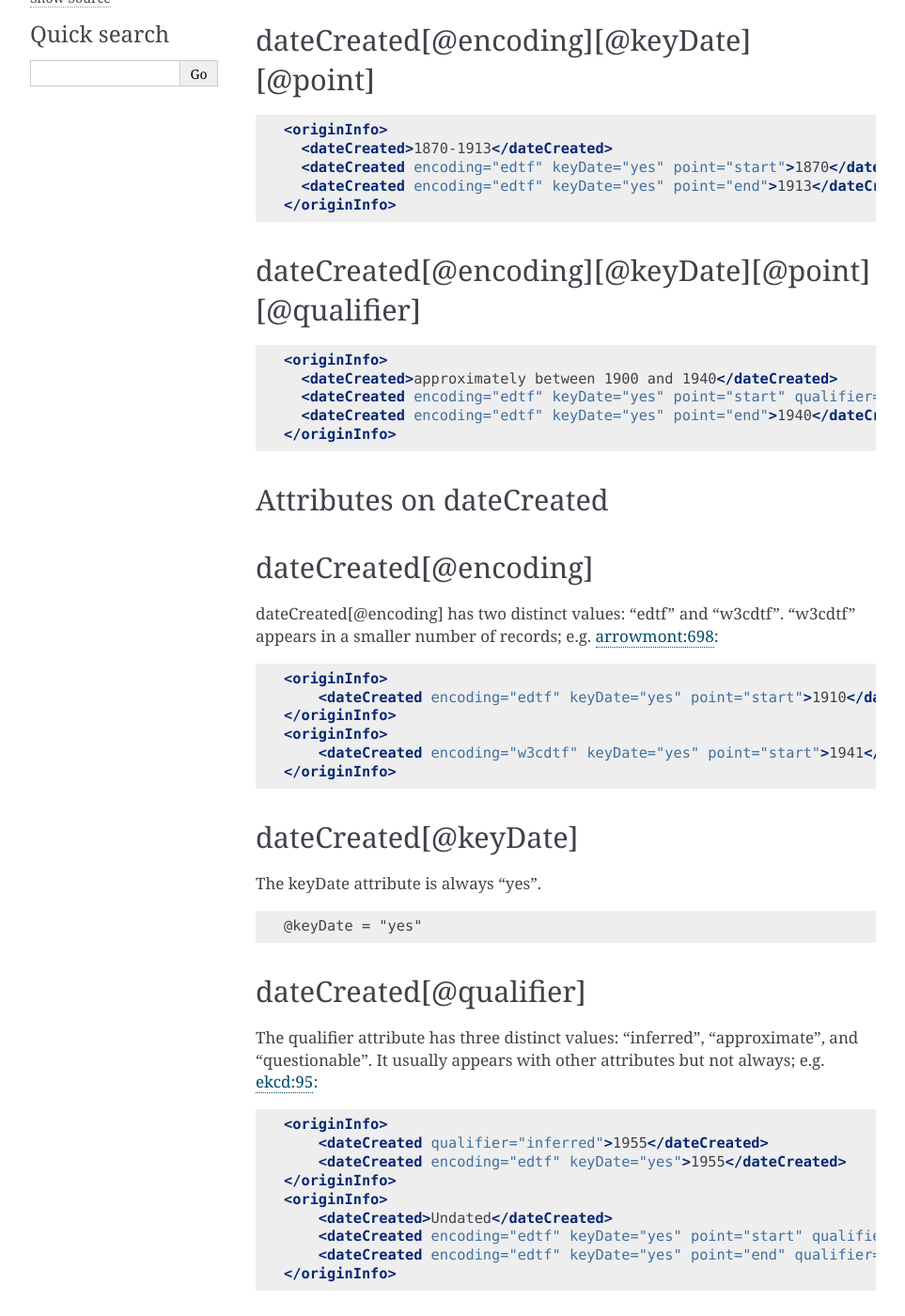
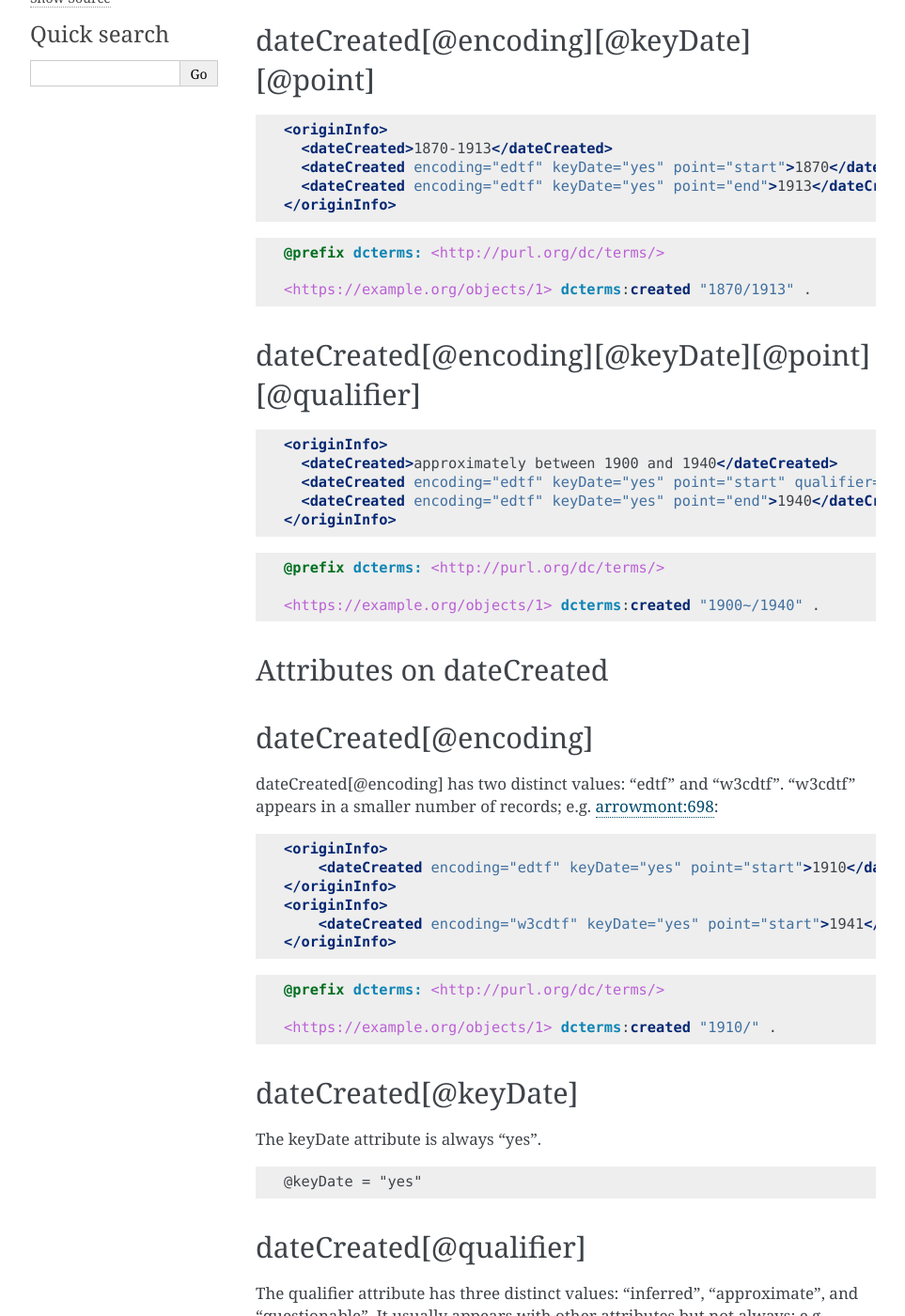
Before and after one commit to UTKcataloging/mods_to_rdf, a Sphinx documentation site: the page built from docs/source/top_level_elements/originInfo_dates.rst, in a window 1280 px wide and 1400 px high, scrolled down 457 px. Shown: the whole window at 94% size, without its empty margins (148-1111 px from the left). Built offline with Sphinx 7.4.7, drawn with Linux system fonts in a browser that asks for light colours; formulas are drawn with MathJax 3; some of the changed text lies outside the part shown.

Commit message:
add turtle examples

```diff
--- a/docs/source/top_level_elements/originInfo_dates.rst
+++ b/docs/source/top_level_elements/originInfo_dates.rst
@@ -27,6 +27,11 @@ dateCreated[@encoding][@keyDate][@point]
       <dateCreated encoding="edtf" keyDate="yes" point="end">1913</dateCreated>
     </originInfo>
 
+.. code-block:: turtle
+
+    @prefix dcterms: <http://purl.org/dc/terms/>
+
+    <https://example.org/objects/1> dcterms:created "1870/1913" .
 
 
 dateCreated[@encoding][@keyDate][@point][@qualifier]
@@ -39,6 +44,12 @@ dateCreated[@encoding][@keyDate][@point][@qualifier]
       <dateCreated encoding="edtf" keyDate="yes" point="start" qualifier="approximate">1900</dateCreated>
       <dateCreated encoding="edtf" keyDate="yes" point="end">1940</dateCreated>
     </originInfo>
+
+.. code-block:: turtle
+
+    @prefix dcterms: <http://purl.org/dc/terms/>
+
+    <https://example.org/objects/1> dcterms:created "1900~/1940" .
 
 
 Attributes on dateCreated
@@ -57,6 +68,12 @@ dateCreated[@encoding] has two distinct values: "edtf" and "w3cdtf". "w3cdtf" ap
     <originInfo>
         <dateCreated encoding="w3cdtf" keyDate="yes" point="start">1941</dateCreated>
     </originInfo>
+
+.. code-block:: turtle
+
+    @prefix dcterms: <http://purl.org/dc/terms/>
+
+    <https://example.org/objects/1> dcterms:created "1910/" .
 
 
 dateCreated[@keyDate]
@@ -86,6 +103,12 @@ The qualifier attribute has three distinct values: "inferred", "approximate", an
         <dateCreated encoding="edtf" keyDate="yes" point="end" qualifier="inferred">1955</dateCreated>
     </originInfo>
 
+.. code-block:: turtle
+
+    @prefix dcterms: <http://purl.org/dc/terms/>
+
+    <https://example.org/objects/1> dcterms:created "1910~/1955~" .
+
 
 dateCreated[@point]
 -------------------
@@ -93,6 +116,7 @@ dateCreated[@point]
 The point attribute has two distinct values: "start" and "end". They are frequently, but not consistently paired; e.g. `volvoices:2152 <https://digital.lib.utk.edu/collections/islandora/object/volvoices%3A2152/datastream/MODS>`_: and `volvoices:3849 <https://digital.lib.utk.edu/collections/islandora/object/volvoices%3A3849/datastream/MODS>`_:
 
 ..code-block:: xml
+
     <originInfo>
         <dateCreated>1915</dateCreated>
         <dateCreated encoding="edtf" keyDate="yes" point="start">1915</dateCreated>
@@ -102,3 +126,9 @@ The point attribute has two distinct values: "start" and "end". They are frequen
         <dateCreated encoding="edtf" keyDate="yes" point="start" qualifier="approximate">1940</dateCreated>
         <dateCreated encoding="edtf" keyDate="yes" point="end">1950</dateCreated>
     </originInfo>
+
+.. code-block:: turtle
+
+    @prefix dcterms: <http://purl.org/dc/terms/>
+
+    <https://example.org/objects/1> dcterms:created "1870/1913" .
```
